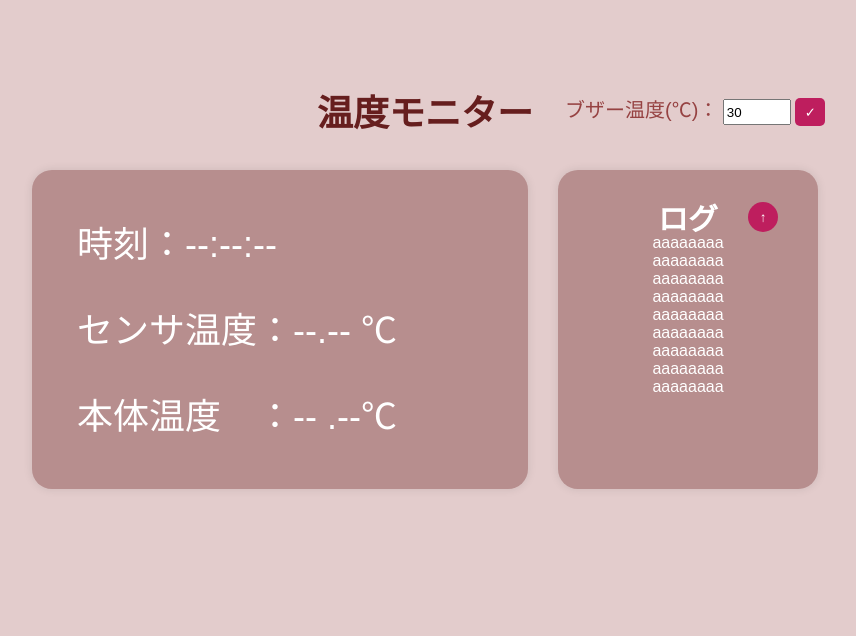
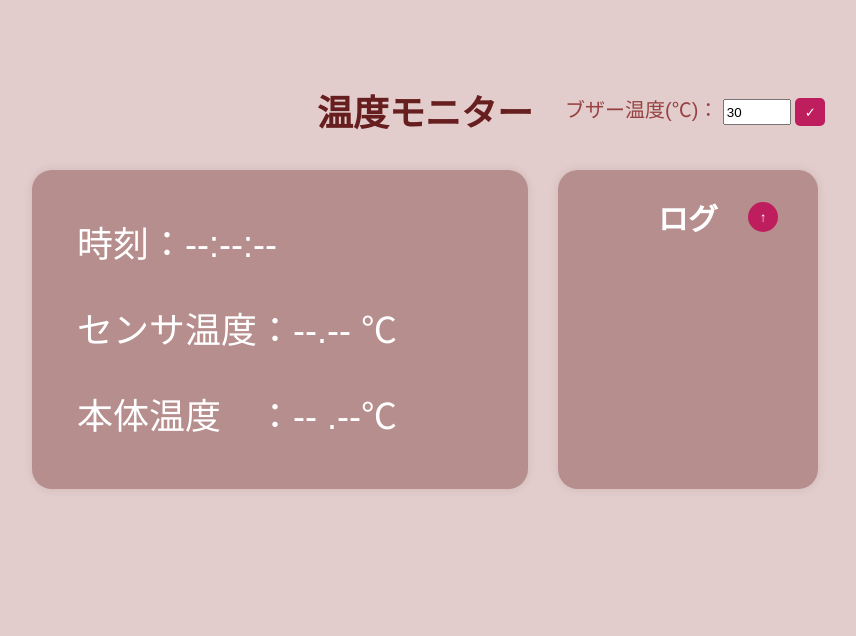
Before and after one commit to kobekosen-ec3/tempver1, a Flask app: page / in a window 1280 px wide. Shown: the top 636 px of the page, without its empty margins (215-1071 px from the left). Run offline with Flask 3, Linux system fonts and the light colour scheme; data that the repository does not hold is empty.

Commit message:
Update index.html

```diff
--- a/templates/index.html
+++ b/templates/index.html
@@ -35,15 +35,7 @@
             <div id="loading" class="loading">
                 <!-- <div class="spinner"></div> -->
             </div>
-            <ul id="log">aaaaaaaa</ul>
-            <ul id="log">aaaaaaaa</ul>
-            <ul id="log">aaaaaaaa</ul>
-            <ul id="log">aaaaaaaa</ul>
-            <ul id="log">aaaaaaaa</ul>
-            <ul id="log">aaaaaaaa</ul>
-            <ul id="log">aaaaaaaa</ul>
-            <ul id="log">aaaaaaaa</ul>
-            <ul id="log">aaaaaaaa</ul>
+            <ul id="log"></ul>
         </div>
       </div>
     </div>
```
